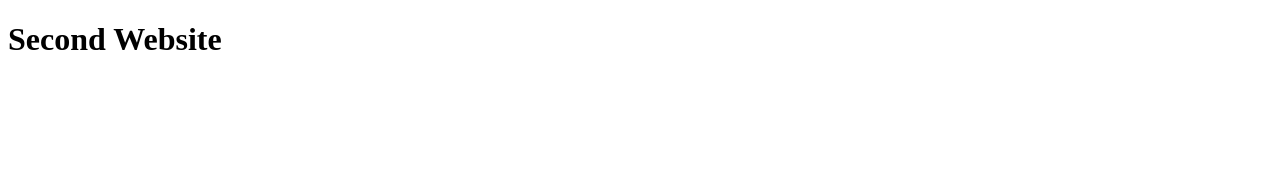
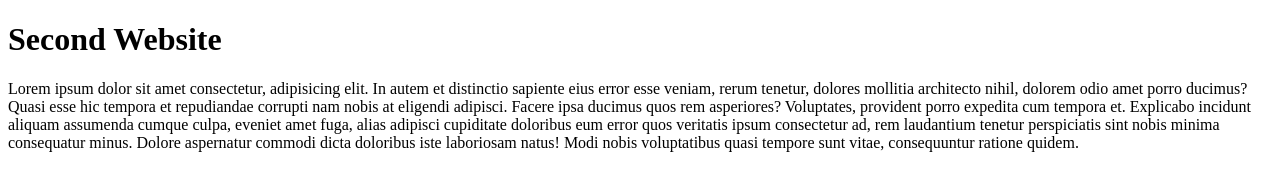
Before and after one commit to Shirina575/milestone1-module3-git-practice, a plain HTML site: page index.html in a window 1280 px wide. Drawn offline with Linux system fonts and the light colour scheme.

Commit message:
adding a paragraph

```diff
--- a/index.html
+++ b/index.html
@@ -8,5 +8,6 @@
 </head>
 <body>
     <h1>Second Website</h1>
+    <p>Lorem ipsum dolor sit amet consectetur, adipisicing elit. In autem et distinctio sapiente eius error esse veniam, rerum tenetur, dolores mollitia architecto nihil, dolorem odio amet porro ducimus? Quasi esse hic tempora et repudiandae corrupti nam nobis at eligendi adipisci. Facere ipsa ducimus quos rem asperiores? Voluptates, provident porro expedita cum tempora et. Explicabo incidunt aliquam assumenda cumque culpa, eveniet amet fuga, alias adipisci cupiditate doloribus eum error quos veritatis ipsum consectetur ad, rem laudantium tenetur perspiciatis sint nobis minima consequatur minus. Dolore aspernatur commodi dicta doloribus iste laboriosam natus! Modi nobis voluptatibus quasi tempore sunt vitae, consequuntur ratione quidem.</p>
 </body>
 </html>
```
